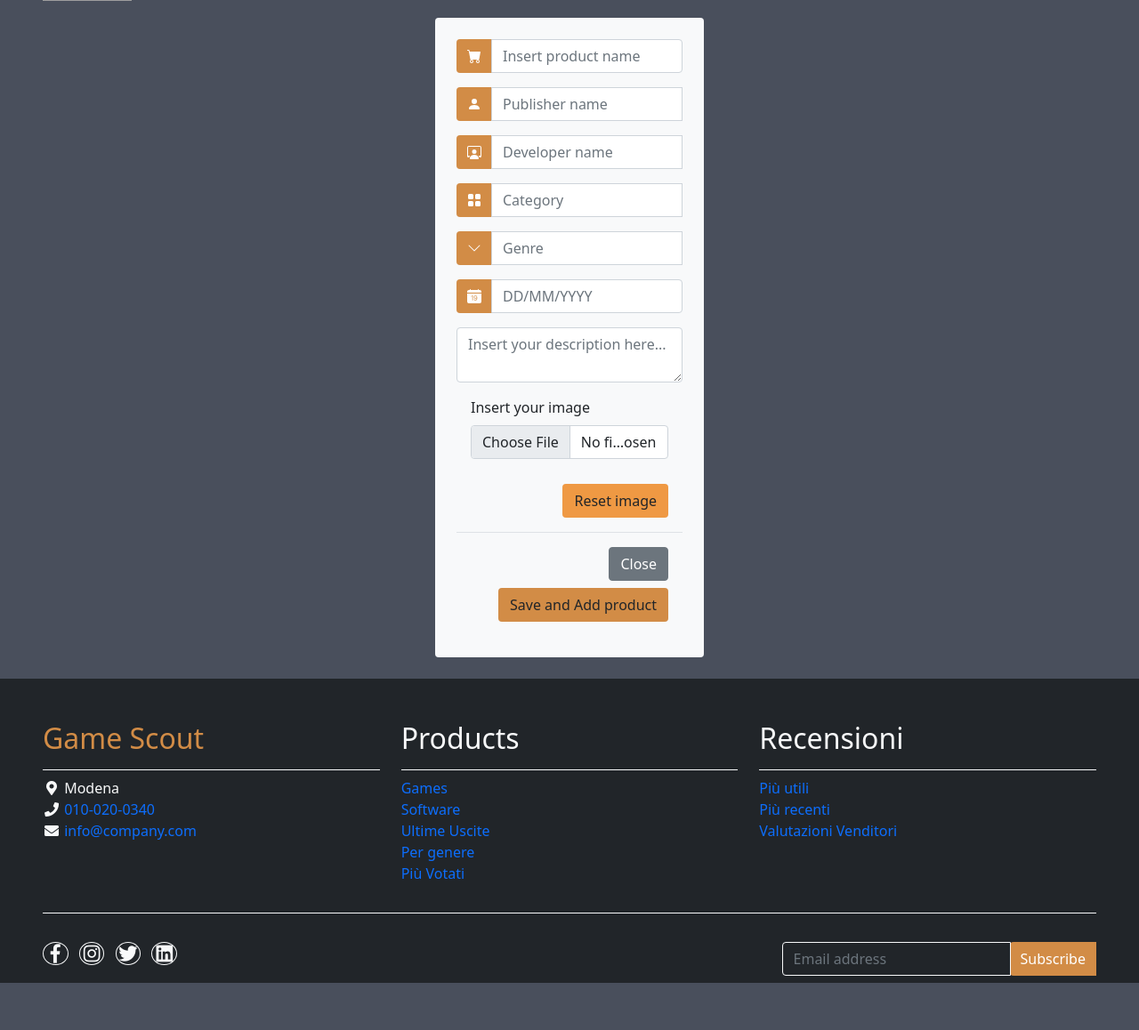
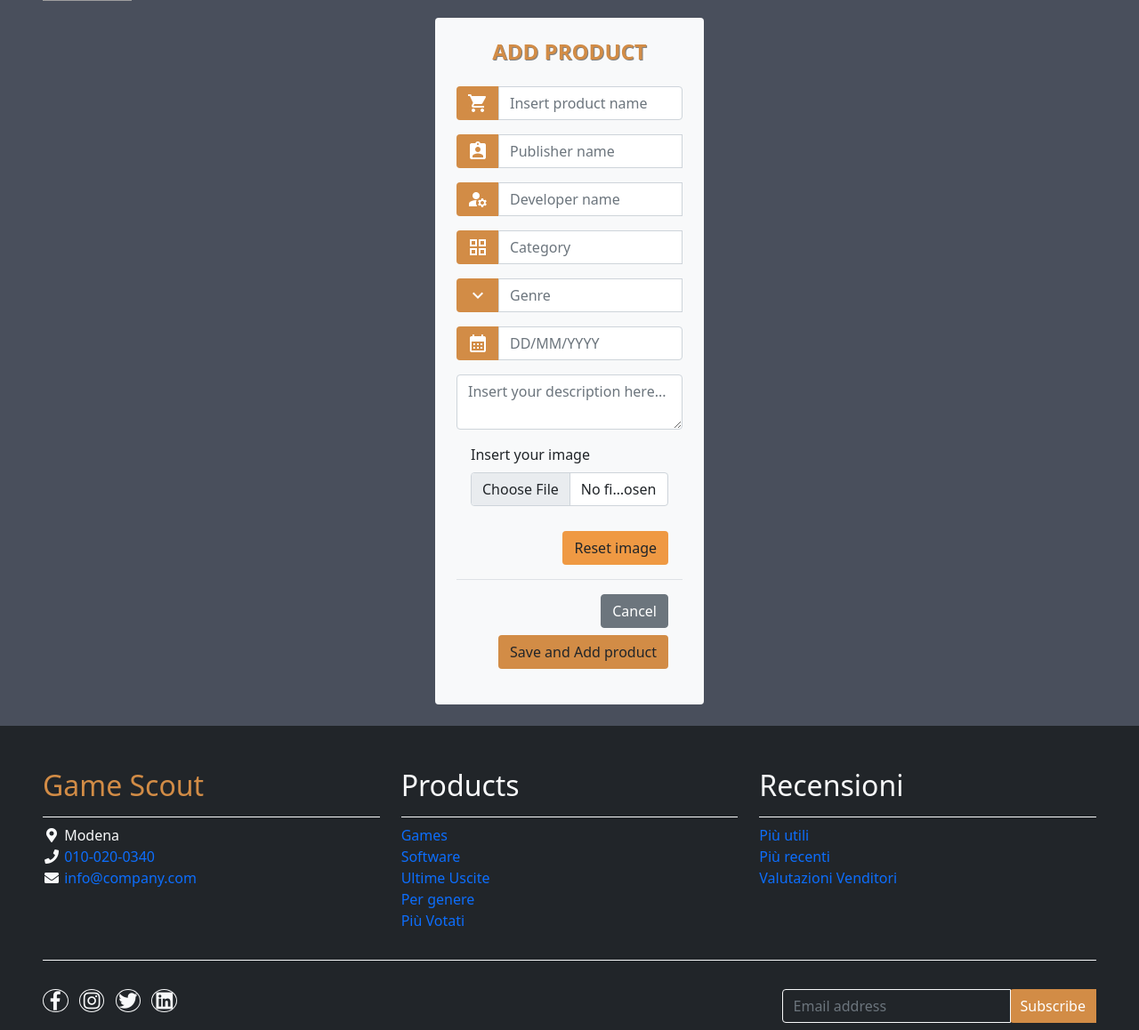
Before and after one commit to HellsMike/game-scout, a Django app: template ecommerce/templates/ecommerce/product_add.html in a window 1280 px wide. Shown: the part 69-1227 px from the top of the page at 89% size. Before the commit the page ends 1174 px from the top, so only its background shows below. Run offline with Django 3.2, Linux system fonts and the light colour scheme; the template is opened without the code that fills it, so the values that code supplies are empty; parts of the project's set-up code (start-up, migrations or seed data) failed here and were passed over; some libraries are stand-ins or nearby versions; grey boxes are pictures that could not be loaded.

Commit message:
Update add product template

```diff
--- a/ecommerce/templates/ecommerce/product_add.html
+++ b/ecommerce/templates/ecommerce/product_add.html
@@ -5,26 +5,26 @@
 <div class="container">
     <div class="row justify-content-center mt-4 mb-4">
         <div class="col-lg-3 pt-4 pb-4 px-4 rounded" style="background-color: #f8f9fa">
+            <div class="text-center">
+                <h3 class="h4 fw-bold text-uppercase mb-4 paint-orange">
+                    Add Product
+                </h3>
+            </div>
             <!--Product name field-->
             <div class="input-group mb-3">
-                <span class="input-group-text" id="basic-addon1">
-                    <!--Icon-->
-                    <svg xmlns="http://www.w3.org/2000/svg" width="16" height="16" fill="currentColor" class="bi bi-cart-fill" viewBox="0 0 16 16">
-                        <path d="M0 1.5A.5.5 0 0 1 .5 1H2a.5.5 0 0 1 .485.379L2.89 3H14.5a.5.5 0 0 1 .491.592l-1.5 8A.5.5 0 0 1 13 12H4a.5.5 0 0 1-.491-.408L2.01 3.607 1.61 2H.5a.5.5 0 0 1-.5-.5zM5 12a2 2 0 1 0 0 4 2 2 0 0 0 0-4zm7 0a2 2 0 1 0 0 4 2 2 0 0 0 0-4zm-7 1a1 1 0 1 1 0 2 1 1 0 0 1 0-2zm7 0a1 1 0 1 1 0 2 1 1 0 0 1 0-2z"/>
-                    </svg>
+
+                <span class="input-group-text" id="product">
+                    <span class="material-icons">shopping_cart</span>
                 </span>
-              <input type="text" class="form-control" placeholder="Insert product name" aria-label="Product name" aria-describedby="basic-addon1">
+              <input type="text" class="form-control" placeholder="Insert product name" aria-label="Product name" aria-describedby="product">
             </div>
             <!--Publisher name field-->
             <div class="input-group mb-3">
-                <span class="input-group-text" id="basic-addon1">
-                    <!--Icon-->
-                    <svg xmlns="http://www.w3.org/2000/svg" width="16" height="16" fill="currentColor" class="bi bi-person-fill" viewBox="0 0 16 16">
-                      <path d="M3 14s-1 0-1-1 1-4 6-4 6 3 6 4-1 1-1 1H3zm5-6a3 3 0 1 0 0-6 3 3 0 0 0 0 6z"/>
-                    </svg>
+                <span class="input-group-text" >
+                    <span class="material-icons">assignment_ind</span>
                 </span>
-                <input name="publisher" required id="id_publisher" class="form-control" value="" list="datalistOptions" id="exampleDataList" placeholder="Publisher name">
-                    <datalist id="datalistOptions">
+                <input name="publisher" required id="id_publisher" class="form-control" value="" list="datalistOptionsProduct" placeholder="Publisher name">
+                    <datalist id="datalistOptionsProduct">
                         {% for publisher in publishers %}
                             <option value="{{publisher.name}}">{{publisher.name}}</option>
                         {% endfor %}
@@ -32,15 +32,11 @@
             </div>
             <!--Developer name field-->
             <div class="input-group mb-3">
-                <span class="input-group-text" id="basic-addon1">
-                    <!--Icon-->
-                    <svg xmlns="http://www.w3.org/2000/svg" width="16" height="16" fill="currentColor" class="bi bi-person-workspace" viewBox="0 0 16 16">
-                      <path d="M4 16s-1 0-1-1 1-4 5-4 5 3 5 4-1 1-1 1H4Zm4-5.95a2.5 2.5 0 1 0 0-5 2.5 2.5 0 0 0 0 5Z"/>
-                      <path d="M2 1a2 2 0 0 0-2 2v9.5A1.5 1.5 0 0 0 1.5 14h.653a5.373 5.373 0 0 1 1.066-2H1V3a1 1 0 0 1 1-1h12a1 1 0 0 1 1 1v9h-2.219c.554.654.89 1.373 1.066 2h.653a1.5 1.5 0 0 0 1.5-1.5V3a2 2 0 0 0-2-2H2Z"/>
-                    </svg>
+                <span class="input-group-text" >
+                    <span class="material-icons">manage_accounts</span>
                 </span>
-                <input name="developer" required id="id_developer" class="form-control" value="" list="datalistOptions" id="exampleDataList" placeholder="Developer name">
-                    <datalist id="datalistOptions">
+                <input name="developer" required id="id_developer" class="form-control" value="" list="datalistOptionsDeveloper"  placeholder="Developer name">
+                    <datalist id="datalistOptionsDeveloper">
                         {% for developer in developers %}
                             <option value="{{developer.name}}">{{developer.name}}</option>
                         {% endfor %}
@@ -48,14 +44,11 @@
             </div>
             <!--Category field-->
             <div class="input-group mb-3">
-                <span class="input-group-text" id="basic-addon1">
-                    <!--Icon-->
-                    <svg xmlns="http://www.w3.org/2000/svg" width="16" height="16" fill="currentColor" class="bi bi-grid-fill" viewBox="0 0 16 16">
-                      <path d="M1 2.5A1.5 1.5 0 0 1 2.5 1h3A1.5 1.5 0 0 1 7 2.5v3A1.5 1.5 0 0 1 5.5 7h-3A1.5 1.5 0 0 1 1 5.5v-3zm8 0A1.5 1.5 0 0 1 10.5 1h3A1.5 1.5 0 0 1 15 2.5v3A1.5 1.5 0 0 1 13.5 7h-3A1.5 1.5 0 0 1 9 5.5v-3zm-8 8A1.5 1.5 0 0 1 2.5 9h3A1.5 1.5 0 0 1 7 10.5v3A1.5 1.5 0 0 1 5.5 15h-3A1.5 1.5 0 0 1 1 13.5v-3zm8 0A1.5 1.5 0 0 1 10.5 9h3a1.5 1.5 0 0 1 1.5 1.5v3a1.5 1.5 0 0 1-1.5 1.5h-3A1.5 1.5 0 0 1 9 13.5v-3z"/>
-                    </svg>
+                <span class="input-group-text" >
+                    <span class="material-icons">grid_view</span>
                 </span>
-                <input name="category" required id="id_category" class="form-control" value="" list="datalistOptions" id="exampleDataList" placeholder="Category">
-                    <datalist id="datalistOptions">
+                <input name="category" required id="id_category" class="form-control" value="" list="datalistOptionsCategory" placeholder="Category">
+                    <datalist id="datalistOptionsCategory">
                         {% for category in categories %}
                             <option value="{{category.name}}">{{category.name}}</option>
                         {% endfor %}
@@ -63,11 +56,8 @@
             </div>
             <!--Genre field-->
             <div class="input-group mb-3">
-                <span class="input-group-text" id="basic-addon1">
-                    <!--Icon-->
-                    <svg xmlns="http://www.w3.org/2000/svg" width="16" height="16" fill="currentColor" class="bi bi-chevron-down" viewBox="0 0 16 16">
-                        <path fill-rule="evenodd" d="M1.646 4.646a.5.5 0 0 1 .708 0L8 10.293l5.646-5.647a.5.5 0 0 1 .708.708l-6 6a.5.5 0 0 1-.708 0l-6-6a.5.5 0 0 1 0-.708z"/>
-                    </svg>
+                <span class="input-group-text" >
+                    <span class="material-icons">keyboard_arrow_down</span>
                 </span>
                 <input name="genre" required id="id_genre" class="form-control" value="" list="datalistOptions" id="exampleDataList" placeholder="Genre">
                     <datalist id="datalistOptions">
@@ -79,11 +69,7 @@
             <!--Calendar field-->
             <div class="input-group mb-3">
                 <span class="input-group-text" id="basic-addon1">
-                    <!--Icon-->
-                    <svg xmlns="http://www.w3.org/2000/svg" width="16" height="16" fill="currentColor" class="bi bi-calendar-date-fill" viewBox="0 0 16 16">
-                        <path d="M4 .5a.5.5 0 0 0-1 0V1H2a2 2 0 0 0-2 2v1h16V3a2 2 0 0 0-2-2h-1V.5a.5.5 0 0 0-1 0V1H4V.5zm5.402 9.746c.625 0 1.184-.484 1.184-1.18 0-.832-.527-1.23-1.16-1.23-.586 0-1.168.387-1.168 1.21 0 .817.543 1.2 1.144 1.2z"/>
-                        <path d="M16 14V5H0v9a2 2 0 0 0 2 2h12a2 2 0 0 0 2-2zm-6.664-1.21c-1.11 0-1.656-.767-1.703-1.407h.683c.043.37.387.82 1.051.82.844 0 1.301-.848 1.305-2.164h-.027c-.153.414-.637.79-1.383.79-.852 0-1.676-.61-1.676-1.77 0-1.137.871-1.809 1.797-1.809 1.172 0 1.953.734 1.953 2.668 0 1.805-.742 2.871-2 2.871zm-2.89-5.435v5.332H5.77V8.079h-.012c-.29.156-.883.52-1.258.777V8.16a12.6 12.6 0 0 1 1.313-.805h.632z"/>
-                    </svg>
+                    <span class="material-icons">calendar_month</span>
                 </span>
                 <input type="text" class="form-control" placeholder="DD/MM/YYYY" aria-label="Product name" aria-describedby="basic-addon1">
             </div>
@@ -120,8 +106,8 @@
             </div>
             <!--Close and Add product buttons-->
             <div class="modal-footer">
-                <button type="button" class="btn btn-secondary" data-bs-dismiss="modal">Close</button>
-                <button type="submit" class="btn " style="background-color: rgb(210, 140, 70)";>Save and Add product</button>
+                <button type="button" class="btn btn-secondary" data-bs-dismiss="modal">Cancel</button>
+                <button type="submit" class="btn " style="background-color: rgb(210, 140, 70)">Save and Add product</button>
             </div>
         </div>
     </div>
```
